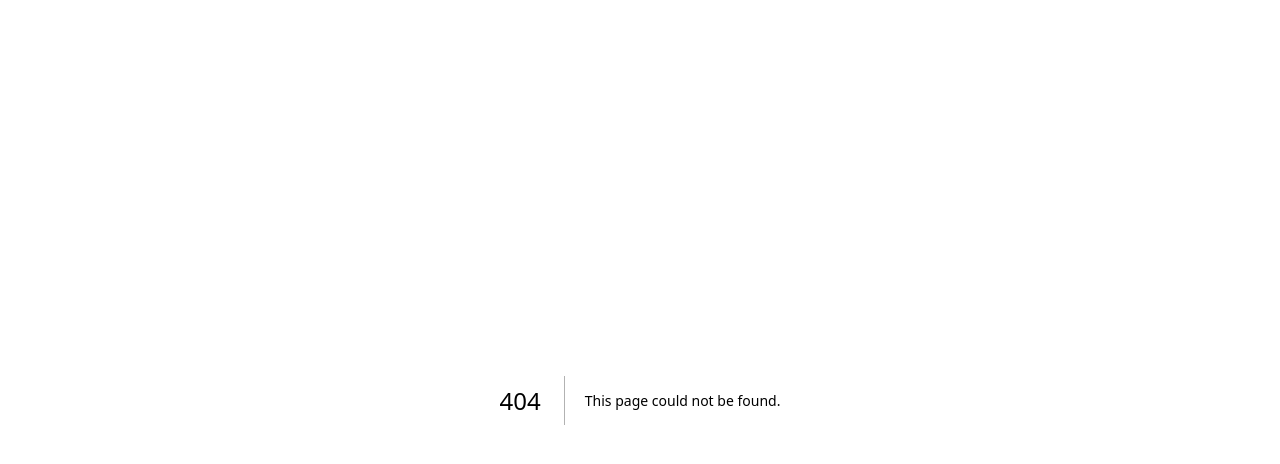
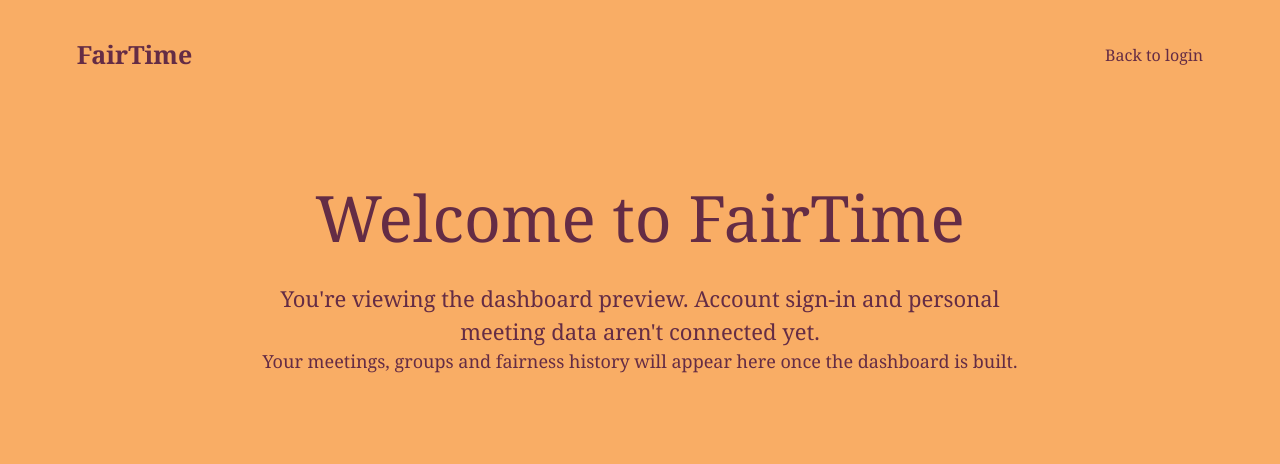
Before and after one commit to yusiaeng/fairtime, a Next.js app: page /dashboard in a window 1280 px wide. Before the commit this address had no page. Shown: the top 464 px of the page. Built offline with nearby package versions, Linux system fonts and the light colour scheme; a web font is replaced by a local one.

Commit message:
Add dashboard preview for unauthenticated demo

```diff
--- /dev/null
+++ b/src/app/dashboard/page.tsx
@@ -0,0 +1,17 @@
+import Link from "next/link";
+
+export default function DashboardPage() {
+  return (
+    <main style={{ minHeight: "100svh", background: "#f9ad65", color: "#642c45", padding: "36px clamp(20px, 6vw, 90px)", fontFamily: "Georgia, serif" }}>
+      <nav style={{ display: "flex", justifyContent: "space-between", alignItems: "center", gap: 20 }}>
+        <Link href="/" style={{ color: "inherit", fontSize: 25, fontWeight: "bold" }}>FairTime</Link>
+        <Link href="/login" style={{ color: "inherit" }}>Back to login</Link>
+      </nav>
+      <section style={{ maxWidth: 760, margin: "12vh auto 0", textAlign: "center" }}>
+        <h1 style={{ fontSize: "clamp(36px, 5vw, 64px)", marginBottom: 16 }}>Welcome to FairTime</h1>
+        <p style={{ fontSize: 22, lineHeight: 1.5 }}>You're viewing the dashboard preview. Account sign-in and personal meeting data aren't connected yet.</p>
+        <p style={{ fontSize: 18 }}>Your meetings, groups and fairness history will appear here once the dashboard is built.</p>
+      </section>
+    </main>
+  );
+}
```
